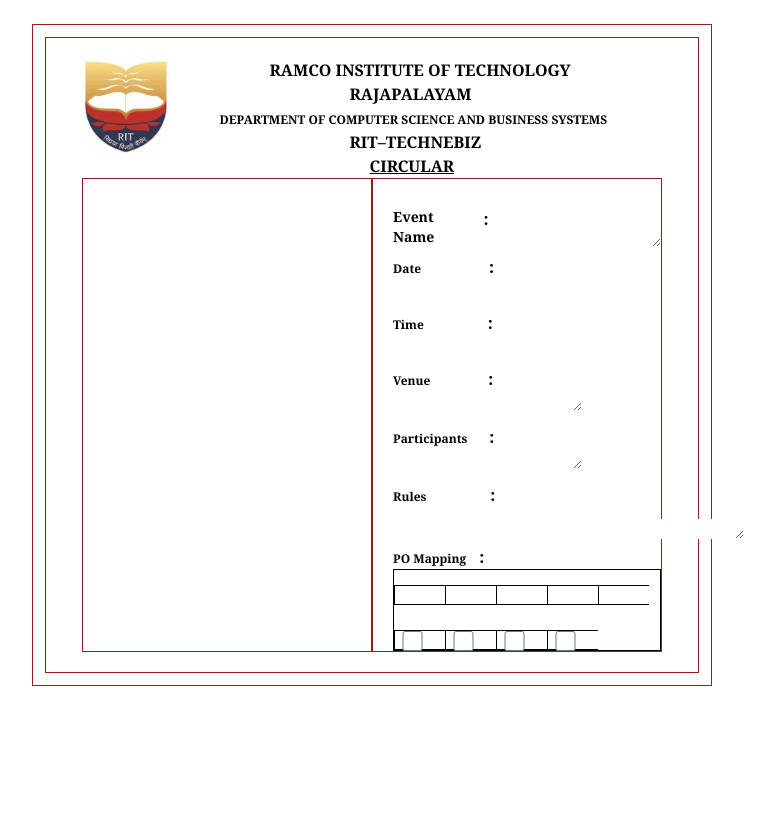
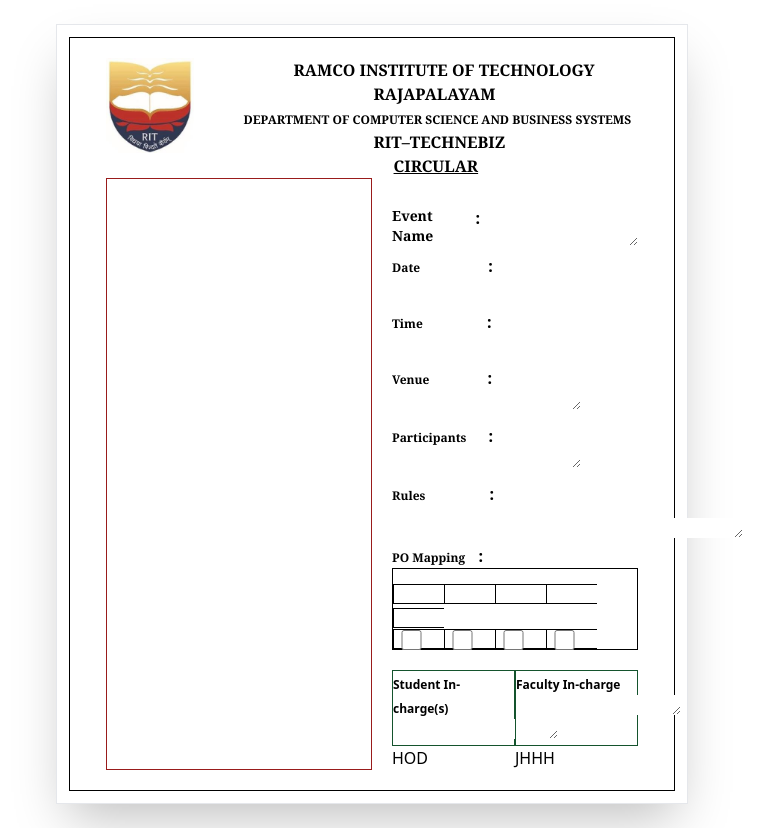
Before and after one commit to Gopikaran071/cocurricular, a React (Vite) app: page /Circular in a window 1280 px wide. Shown: the whole page, without its empty margins (268-1042 px from the left). Before the commit the page ends 800 px from the top, so only its background shows below. Built offline with nearby package versions, Linux system fonts and the light colour scheme.

Commit message:
circular update

```diff
--- a/src/Home/Circular.jsx
+++ b/src/Home/Circular.jsx
@@ -5,9 +5,9 @@
     const ass = 'RIT–TECHNEBIZ'
 
     return (
-        <div className='scrollbar-hide '>
-            <div className='border  m-6  border-red-800 p-3  mx-[300px] '>
-                <div className='border border-red-800 p-5 px-9'>
+        <div className='scrollbar-hide  p-6 '>
+            <div className='border  shadow-2xl p-3  mx-[300px] '>
+                <div className='border border-black p-5 px-9'>
                     <div className='flex'>
                         <img src="/ramcologo.jpg" alt=" ramcologo" className='h-[95px]' />
                         <div className=''>
@@ -21,9 +21,8 @@
                     {/* below header */}
                     <div className='flex'>
                         <div className='border border-red-800 p-2 w-1/2'>
-
                         </div>
-                        <div className='border border-red-800 pl-5 w-1/2'>
+                        <div className=' pl-5 w-1/2'>
                             <form action="">
                                 <div className='mt-7'>
                                     <div className='flex'>
@@ -69,19 +68,37 @@
                                             <input type="text" name="" id="" className='h-5 w-[51px] p-1  text-center font-serif text-sm font-semibold border-r-0 border border-black' />
                                             <input type="text" name="" id="" className='h-5 w-[51px] p-1 text-center  font-serif text-sm font-semibold border-r-0 border border-black' />
                                             <input type="text" name="" id="" className='h-5 w-[51px] p-1 text-center  font-serif text-sm font-semibold border-r-0 border border-black' />
-                                            <input type="text" name="" id="" className='h-5 w-[51px] p-1 text-center  font-serif text-sm font-semibold border-black' />
-
-                                          <div className='flex '>
-                                          <div className='border h-5 w-[51px]  border-r-0  border-black '><input type="checkbox" name="" id="" className='h-[20px] w-[35px]  text-black p-1 border-r-0 border border-black' /></div>
-                                            <div className='border h-5 w-[51px] border-r-0  border-black '><input type="checkbox" name="" id="" className='h-[20px] w-[35px]  text-black p-1 border-r-0 border border-black' /></div>
-                                            <div className='border h-5 w-[51px] border-r-0  border-black '><input type="checkbox" name="" id="" className='h-[20px] w-[35px]  text-black p-1 border-r-0 border border-black' /></div>
-                                            <div className='border h-5 w-[51px] border-r-0   border-black '><input type="checkbox" name="" id="" className='h-[20px] w-[35px]  text-black p-1 border-r-0 border border-black' /></div>
-                                          </div>
-
+                                            <input type="text" name="" id="" className='h-5 w-[51px] p-1 text-center  font-serif text-sm font-semibold  border-black' />
+                                            <div className='flex  '>
+                                                <div className='border h-5 w-[51px]  border-r-0  border-black '><input type="checkbox" name="" id="" className='h-[20px] w-[35px]  text-black p-1 border-r-0 border border-black' /></div>
+                                                <div className='border h-5 w-[51px] border-r-0  border-black '><input type="checkbox" name="" id="" className='h-[20px] w-[35px]  text-black p-1 border-r-0 border border-black' /></div>
+                                                <div className='border h-5 w-[51px] border-r-0  border-black '><input type="checkbox" name="" id="" className='h-[20px] w-[35px]  text-black p-1 border-r-0 border border-black' /></div>
+                                                <div className='border h-5 w-[51px] border-r-0   border-black '><input type="checkbox" name="" id="" className='h-[20px] w-[35px]  text-black p-1 border-r-0 border border-black' /></div>
+                                            </div>
+                                        </div>
+                                    </div>
+                                    {/* below the po tables */}
+                                    <div className='flex'>
+                                        <div className='mt-5 border border-green-900 w-1/2'>
+                                            <div>
+                                                <span className='text-xs font-bold ' id='student'>Student In-charge(s)</span>
+                                                <textarea name="student" id='student' cols="17" rows="1" className=' text-sm ml-3'></textarea>
+                                            </div>
+                                        </div>
+                                        <div className='mt-5 border border-green-900 w-1/2'>
+                                            <div>
+                                                <span className='font-bold  text-xs' id="Faculty"> Faculty In-charge</span>
+                                                <textarea name="Rules" id="Faculty" cols="17" rows="1" className=' text-sm ml-3'></textarea>
+                                            </div>
+                                        </div>
+                                    </div>
+                                    <div className='flex'>
+                                        <div className='w-1/2'>HOD
+                                            </div>
+                                        <div className='w-1/2'>JHHH
 
                                         </div>
-                                        <div>
-                                        </div>
+
                                     </div>
                                 </div>
                             </form>
```
